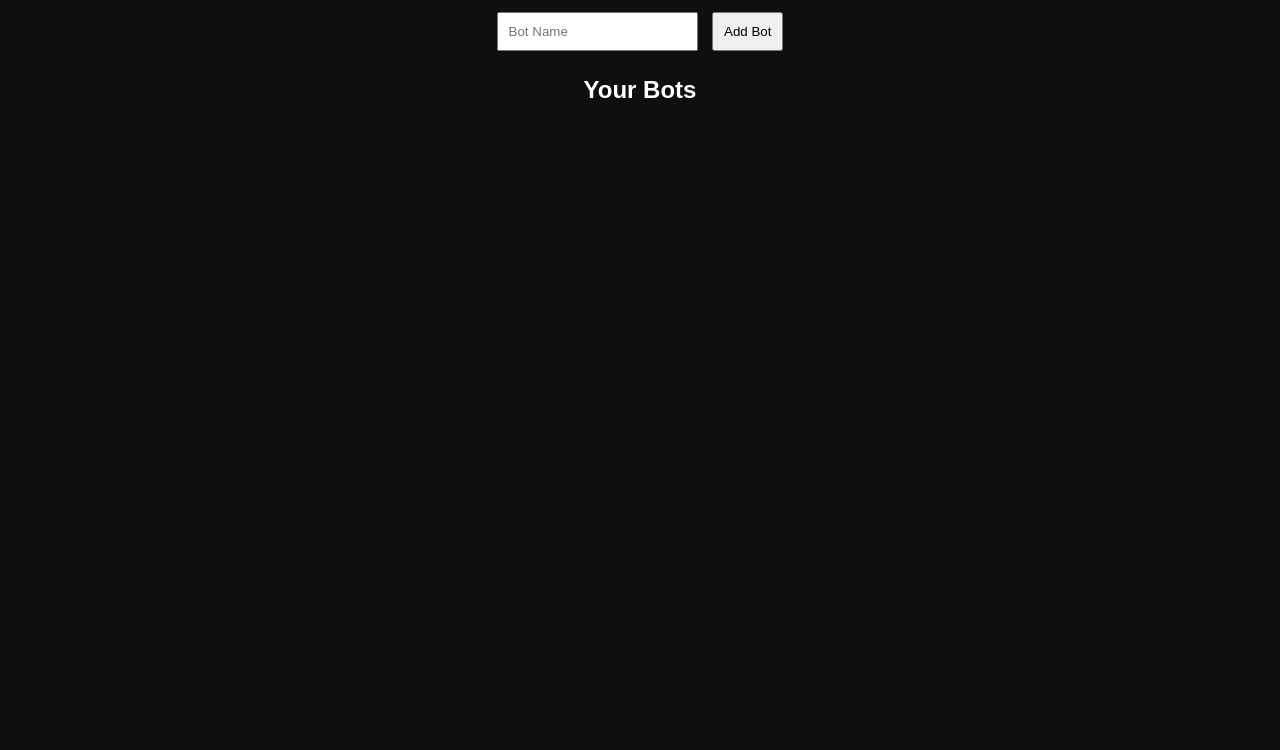
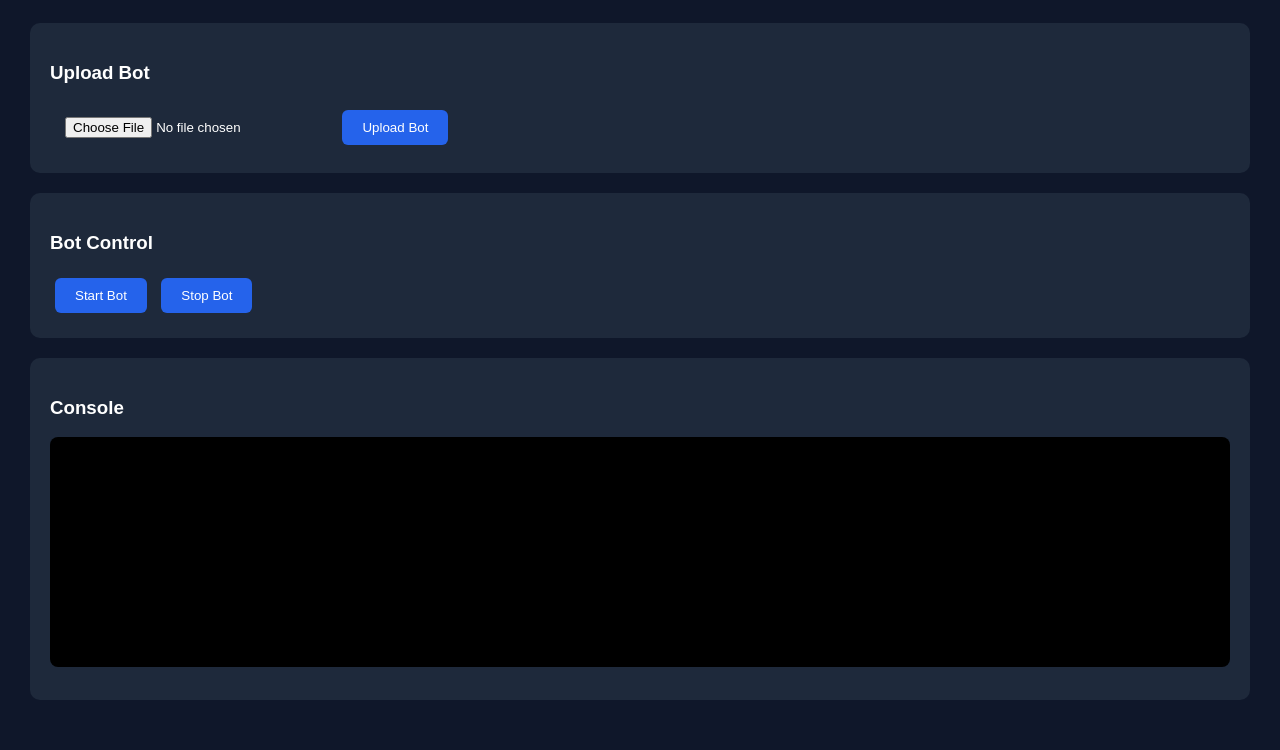
Before and after one commit to realhacker85/Panel, a website: page public/index.html in a window 1280 px wide. Shown: the part 73-823 px from the top of the page. Before the commit the page ends 800 px from the top, so only its background shows below. Drawn offline with Linux system fonts and the light colour scheme; no server answers.

Commit message:
Revise HTML structure and styling for bot panel

```diff
--- a/public/index.html
+++ b/public/index.html
@@ -1,64 +1,146 @@
-
 <!DOCTYPE html>
 <html>
 <head>
-<title>Private Bot Hosting Panel</title>
+<title>Bot Hosting Panel</title>
+
 <style>
-body{font-family:Arial;background:#0f0f0f;color:white;text-align:center}
-input,button{padding:10px;margin:5px}
-.bot{background:#1e1e1e;margin:10px;padding:10px;border-radius:8px}
+
+body{
+font-family:Arial;
+background:#0f172a;
+color:white;
+margin:0;
+}
+
+header{
+background:#020617;
+padding:20px;
+text-align:center;
+font-size:22px;
+font-weight:bold;
+}
+
+.container{
+padding:30px;
+}
+
+.card{
+background:#1e293b;
+padding:20px;
+border-radius:10px;
+margin-bottom:20px;
+}
+
+button{
+padding:10px 20px;
+border:none;
+border-radius:6px;
+background:#2563eb;
+color:white;
+cursor:pointer;
+margin:5px;
+}
+
+button:hover{
+background:#1d4ed8;
+}
+
+input{
+padding:10px;
+border-radius:6px;
+border:none;
+margin:5px;
+}
+
+pre{
+background:black;
+color:#00ff9c;
+padding:15px;
+height:200px;
+overflow:auto;
+border-radius:8px;
+}
+
 </style>
 </head>
+
 <body>
 
-<h1>PRIVATE BOT HOSTING PANEL</h1>
+<header>
+BOT HOSTING PANEL
+</header>
 
-<input id="botname" placeholder="Bot Name">
-<button onclick="addbot()">Add Bot</button>
+<div class="container">
 
-<h2>Your Bots</h2>
-<div id="bots"></div>
+<div class="card">
+<h3>Upload Bot</h3>
+
+<input type="file" id="file">
+
+<button onclick="upload()">
+Upload Bot
+</button>
+
+</div>
+
+<div class="card">
+<h3>Bot Control</h3>
+
+<button onclick="start()">
+Start Bot
+</button>
+
+<button onclick="stop()">
+Stop Bot
+</button>
+
+</div>
+
+<div class="card">
+<h3>Console</h3>
+
+<pre id="console"></pre>
+
+</div>
+
+</div>
 
 <script>
 
-async function loadBots(){
-let res = await fetch("/bots")
-let data = await res.json()
+function start(){
+fetch("/start",{method:"POST"})
+}
 
-let html=""
-data.forEach(b=>{
-html += `<div class="bot">
-<b>${b.name}</b>
-<button onclick="deletebot('${b.name}')">Delete</button>
-</div>`
+function stop(){
+fetch("/stop",{method:"POST"})
+}
+
+function upload(){
+
+let file=document.getElementById("file").files[0]
+
+let data=new FormData()
+
+data.append("file",file)
+
+fetch("/upload",{
+method:"POST",
+body:data
 })
 
-document.getElementById("bots").innerHTML = html
 }
 
-async function addbot(){
-let name = document.getElementById("botname").value
+async function logs(){
 
-await fetch("/addbot",{
-method:"POST",
-headers:{"Content-Type":"application/json"},
-body:JSON.stringify({name})
-})
+let res=await fetch("/logs")
 
-loadBots()
+let data=await res.json()
+
+document.getElementById("console").innerText=data.join("")
+
 }
 
-async function deletebot(name){
-await fetch("/deletebot",{
-method:"POST",
-headers:{"Content-Type":"application/json"},
-body:JSON.stringify({name})
-})
-
-loadBots()
-}
-
-loadBots()
+setInterval(logs,2000)
 
 </script>
 
```
